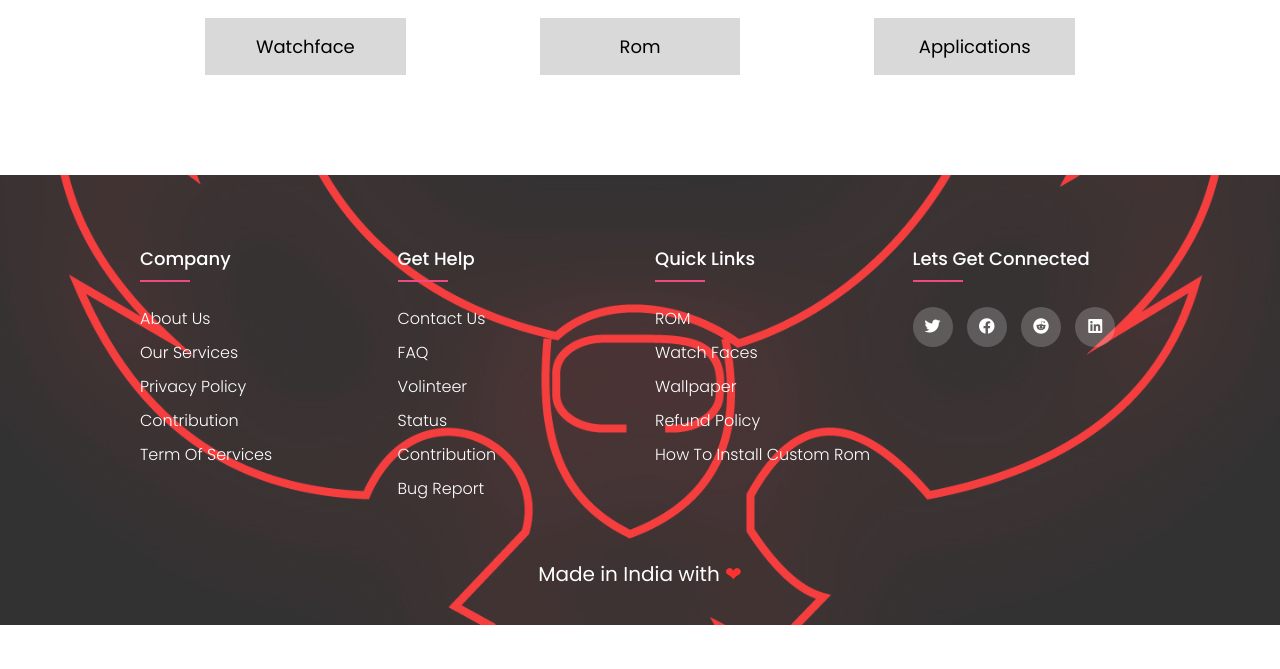
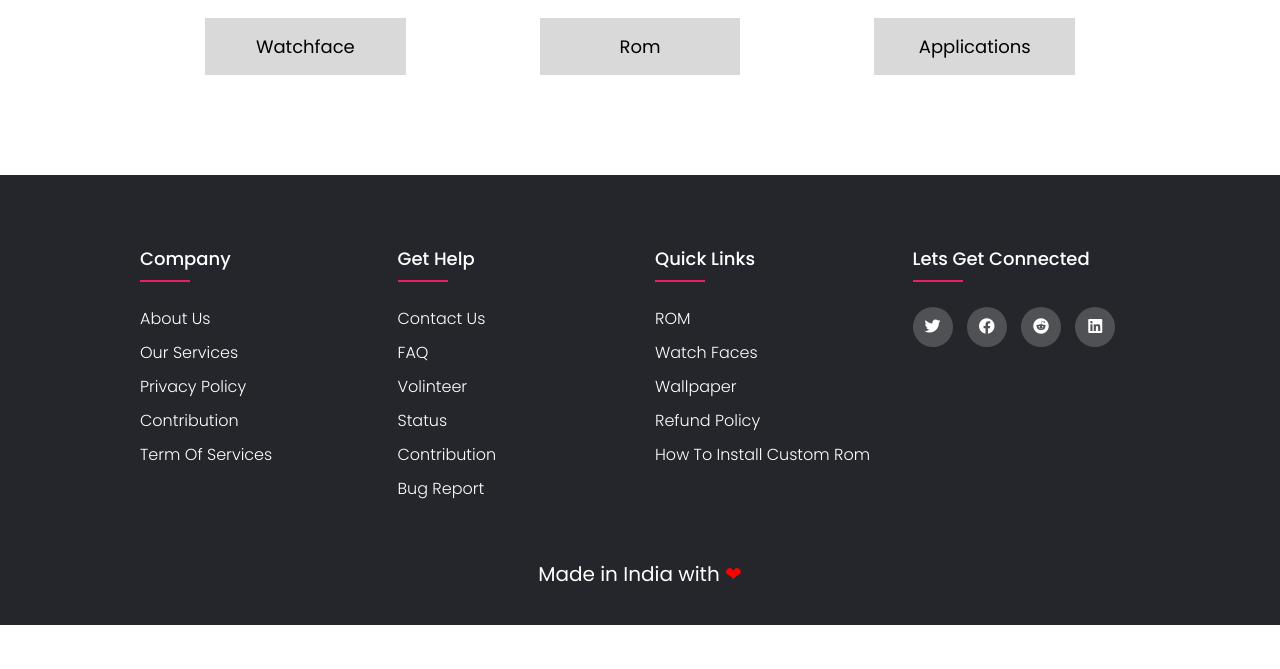
Before and after one commit to Ressurected-Bird/Website, a PHP site: page /Download.html in a window 1280 px wide. Shown: the part 539-1208 px from the top of the page. Run offline with PHP 8.4, Linux system fonts and the light colour scheme; some libraries are stand-ins or nearby versions.

Commit message:
Updated the Wallpaper URL to Given Url

```diff
--- a/footer.html
+++ b/footer.html
@@ -48,7 +48,7 @@
                     <ul>
                         <li><a href="https://ressurectedbird.co.in/rom" target="_top">ROM</a></li>
                         <li><a href="https://ressurectedbird.co.in/watchface.html" target="_top">Watch Faces</a></li>
-                        <li><a href="https://www.zedge.net/wallpaper/cd8697bd-cb2f-4747-8f28-f18e44319631" target="_top">Wallpaper</a></li>
+                        <li><a href="https://www.zedge.net/wallpaper/35d691c3-6c9a-41d4-8425-6a60bcc0245f" target="_top">Wallpaper</a></li>
                         <li><a href="https://ressuctedbirdblog.hashnode.dev/hawk-os-how-to-install-custom-rom" target="_top">How to install custom rom </a></li>
 
                     </ul>
--- a/style/header_footer.css
+++ b/style/header_footer.css
@@ -79,19 +79,13 @@ ul{
 }
 
 .footer{
-    /* background-color: #24262b; */
+    background-color: #24262b;
     margin-top: auto;
     bottom: 0;
     top: 30;
     width: 100%;
     height: 450px;
     margin-top: 20px;
-    background-image: url("../images/fire_phoenix.jpg");
-    background-position: center;
-    background-size: cover;
-    background-clip: content-box;
-    opacity: 0.8;
-
   }
 
   .footer-col li a.active1{
```
